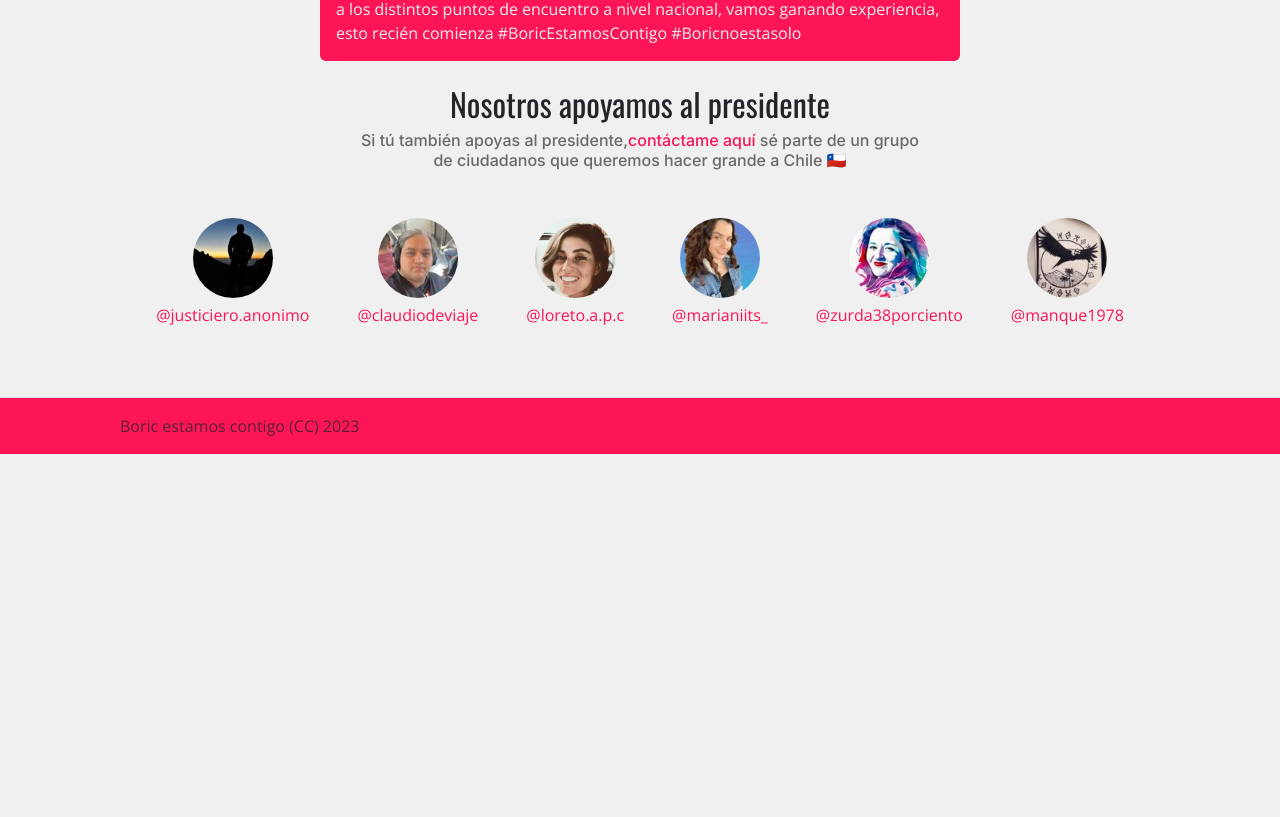
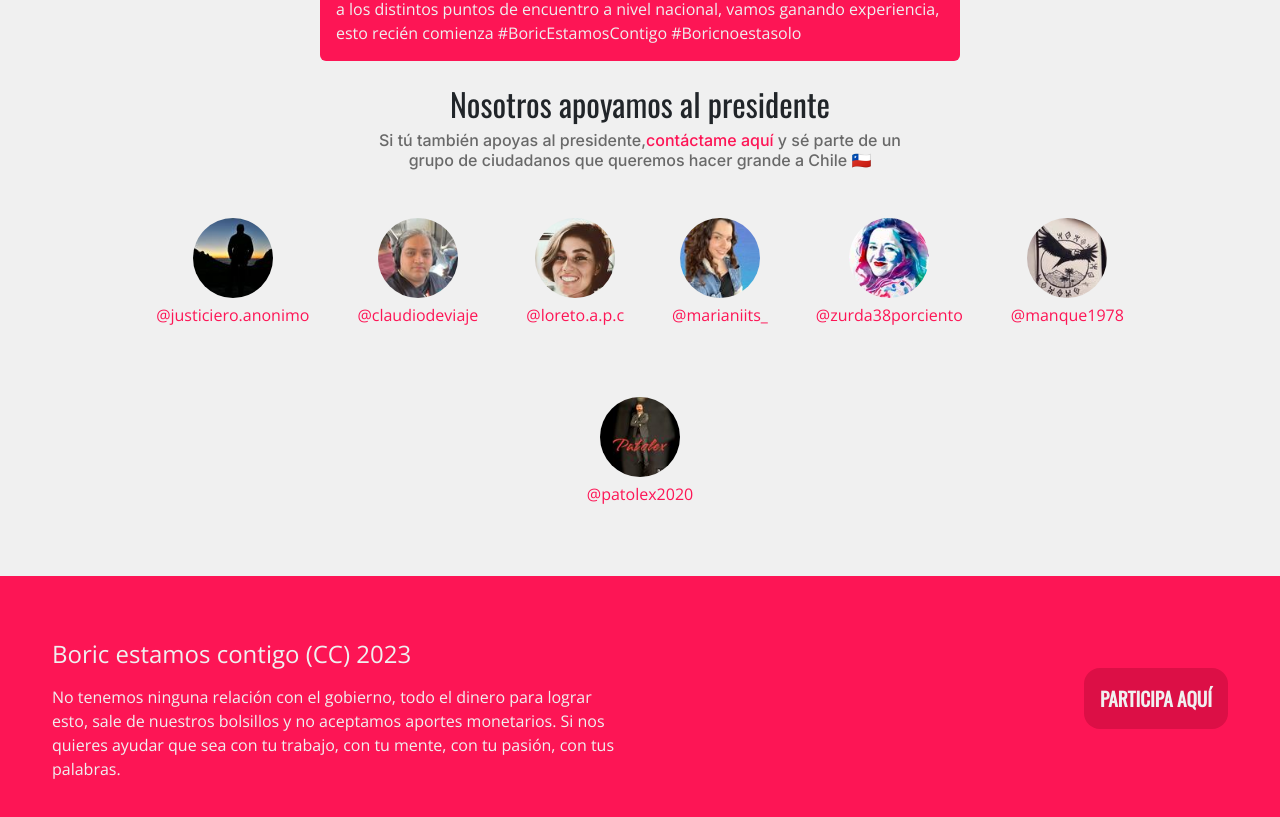
Before and after one commit to docentedev/boricestamoscontigo, a Next.js app: page / in a window 1280 px wide. Shown: the part 1037-1854 px from the top of the page. Before the commit the page ends 1491 px from the top, so only its background shows below. Built offline with nearby package versions, Linux system fonts and the light colour scheme.

Commit message:
feature: v1.0.7 disclaimer footer

```diff
--- a/src/app/Footer.module.css
+++ b/src/app/Footer.module.css
@@ -1,3 +1,22 @@
 .footer {
     background: #fd1555;
+    color: #f0f0f0;
+    padding: 4rem;
 }
+
+.footer a {
+    background: rgb(220, 15, 70);
+    padding: 1rem;
+    color: #f0f0f0;
+    text-decoration: none;
+    font-size: 1.2rem;
+    border-radius: 1rem;
+    text-transform: uppercase;
+    font-weight: 700;
+    transition: all ease 0.25s;
+}
+
+.footer a:hover {
+    background: #a3032f;
+    transition: all ease 0.25s;
+}
--- a/src/app/Footer.tsx
+++ b/src/app/Footer.tsx
@@ -1,14 +1,35 @@
+import Link from 'next/link';
 import styles from './Footer.module.css';
+import { Open_Sans, Oswald } from 'next/font/google'
+
+const oswald = Oswald({
+    weight: '400',
+    subsets: ['latin'],
+})
+
+const openSans = Open_Sans({
+    weight: '400',
+    subsets: ['latin'],
+  })
 
 const Footer = () => {
     return (
-        <footer className={`d-flex flex-wrap justify-content-between align-items-center py-3 border-top ${styles.footer}`}>
-            <div className="container">
-                <div className="col-md-4 d-flex align-items-center">
-                    <a href="/" className="mb-3 me-2 mb-md-0 text-muted text-decoration-none lh-1">
-                        <svg className="bi" width={30} height={24}><use xlinkHref="#bootstrap" /></svg>
-                    </a>
-                    <span className="mb-3 mb-md-0 text-muted">Boric estamos contigo (CC) {new Date().getFullYear()}</span>
+        <footer className={styles.footer}>
+            <div className={openSans.className}>
+                <div className="row">
+                    <div className="col-md-4 d-flex align-items-center">
+                        <h4 className="mb-3 mb-md-0Z">Boric estamos contigo (CC) {new Date().getFullYear()}</h4>
+                    </div>
+                </div>
+                <div className="row">
+                    <div className="col">
+                        No tenemos ninguna relación con el gobierno, todo el dinero para lograr esto, sale de nuestros bolsillos y no aceptamos aportes monetarios. Si nos quieres ayudar que sea con tu trabajo, con tu mente, con tu pasión, con tus palabras.
+                    </div>
+                    <div className="col text-end">
+                        <Link className={oswald.className} target="_blank" href="https://www.tiktok.com/@claudiodeviaje">
+                            Participa aquí
+                        </Link>
+                    </div>
                 </div>
                 {/*<ul className="nav col-md-4 justify-content-end list-unstyled d-flex">
                     <li className="ms-3"><a className="text-muted" href="#"><svg className="bi" width={24} height={24}><use xlinkHref="#twitter" /></svg></a></li>
--- a/src/app/page.tsx
+++ b/src/app/page.tsx
@@ -13,6 +13,7 @@ import tiktok_AtLoretoAPC from './users/tiktok_@loreto.a.p.c.jpeg';
 import tiktok_AtMarianiits_ from './users/tiktok_@marianiits_.jpeg';
 import tiktok_AtZurda38porciento from './users/tiktok_@zurda38porciento.jpeg';
 import tiktok_AtManque1978 from './users/tiktok_@manque1978.jpeg';
+import tiktok_AtPatolex2020 from './users/tiktok_@patolex2020.jpeg';
 
 import Footer from './Footer';
 
@@ -56,6 +57,10 @@ const usersWhoSupport: SupportingUser[] = [{
   username: '@manque1978',
   image: tiktok_AtManque1978,
   link: 'https://www.tiktok.com/@manque1978/video/7283198729128054021?lang=es',
+}, {
+  username: '@patolex2020',
+  image: tiktok_AtPatolex2020,
+  link: 'https://www.tiktok.com/@patolex2020/video/7284750291306597637?lang=es',
 }];
 
 export default function Home() {
@@ -86,7 +91,7 @@ export default function Home() {
         <h2 className={`text-center ${oswald.className} mt-4`}>Nosotros apoyamos al presidente</h2>
         <h3 className={styles.followLink}>Si tú también apoyas al presidente,<Link target="_blank" href="https://www.tiktok.com/@claudiodeviaje">
           contáctame aquí
-        </Link>  sé parte de un grupo de ciudadanos que queremos hacer grande a Chile 🇨🇱</h3>
+        </Link>  y sé parte de un grupo de ciudadanos que queremos hacer grande a Chile 🇨🇱</h3>
         <div className={`row ${openSans.className}`}>
           <div className="col">
             <div className={styles.supportingUserContainer}>
```
Also changed, not shown: src/app/users/tiktok_@patolex2020.jpeg (added).
